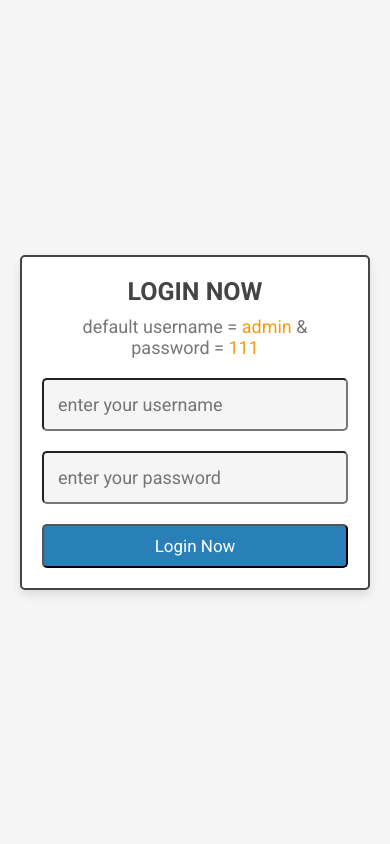
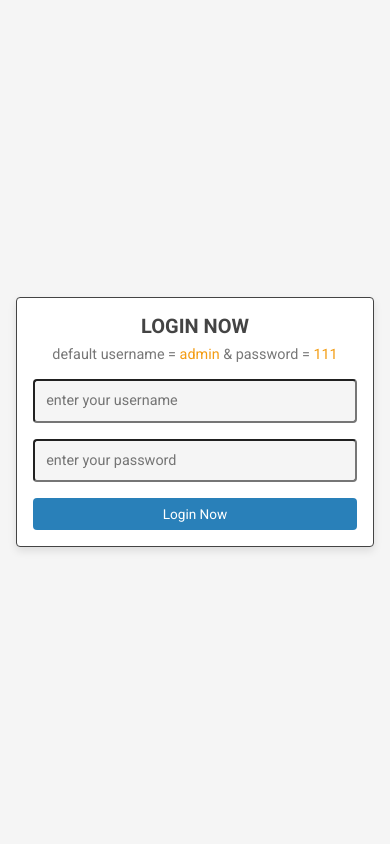
Before and after one commit to SEPIIDN/Project, a PHP site: page /admin_login.php in a window 390 px wide. Run offline with PHP 8.4, Linux system fonts and the light colour scheme; some libraries are stand-ins or nearby versions.

Commit message:
styling and adding the admin recognition function

```diff
--- a/admin/admin_login.php
+++ b/admin/admin_login.php
@@ -2,6 +2,27 @@
 
 include '../components/connect.php';
 
+session_start();
+
+if(isset($_POST['submit'])){
+
+   $name = $_POST['name'];
+   $name = filter_var($name, FILTER_SANITIZE_STRING);
+   $pass = sha1($_POST['pass']);
+   $pass = filter_var($pass, FILTER_SANITIZE_STRING);
+
+   $select_admin = $dbh->prepare("SELECT * FROM `admins` WHERE name = ? AND password = ?");
+   $select_admin->execute([$name, $pass]);
+   $row = $select_admin->fetch(PDO::FETCH_ASSOC);
+
+   if($select_admin->rowCount() > 0){
+      $_SESSION['admin_id'] = $row['id'];
+      header('location:dashboard.php');
+   }else{
+      $message[] = 'incorrect username or password!';
+   }
+
+}
 ?>
 <html lang="en">
 <head>
--- a/css/admin_style.css
+++ b/css/admin_style.css
@@ -77,6 +77,7 @@
 
 .btn{
    background-color: var(--main-color);
+   border: none;
 }
 
 .option-btn{
@@ -135,3 +136,21 @@
     font-size: 1.8rem;
     color:var(--black);
  }
+
+
+
+
+
+ @media (max-width:991px){
+
+    html{
+       font-size: 55%;
+    }
+
+ }
+ @media (max-width:450px){
+
+    html{
+       font-size: 50%;
+    }
+}
```
